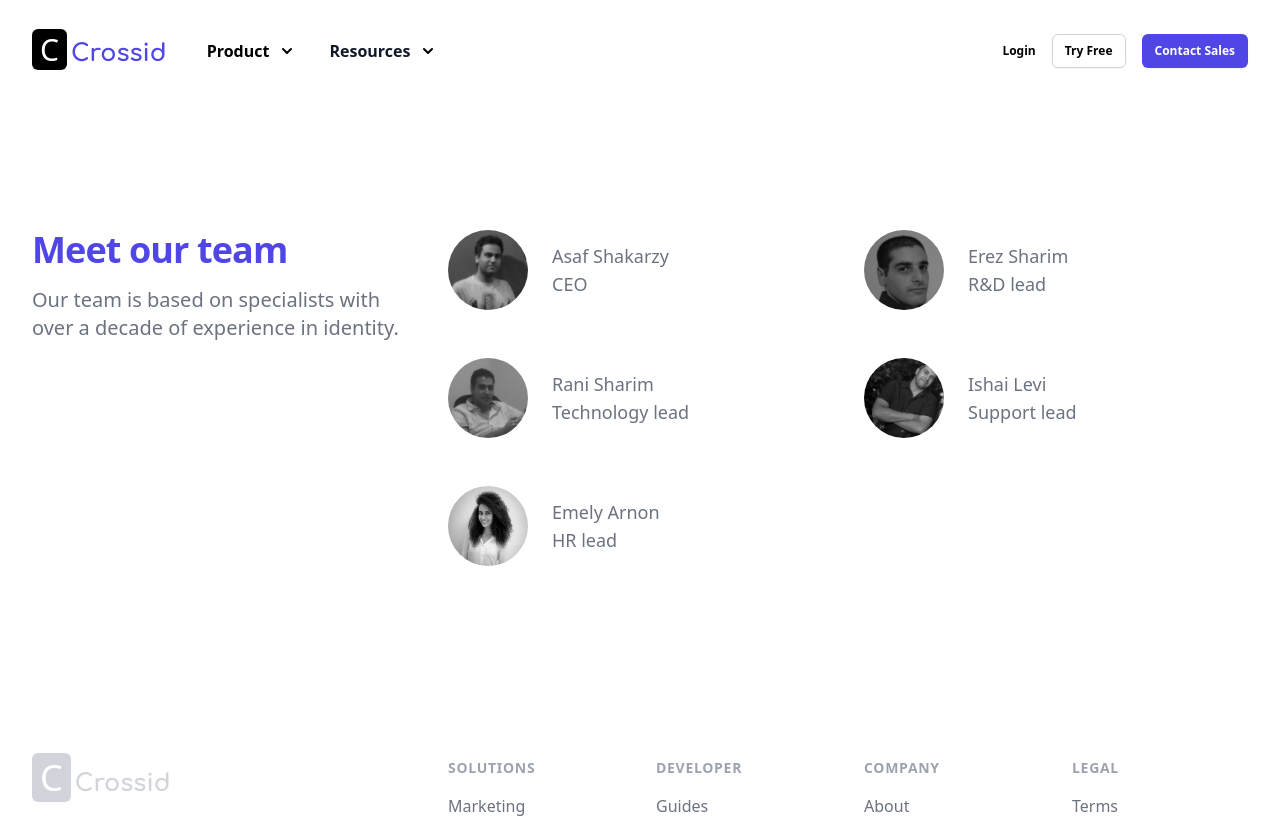
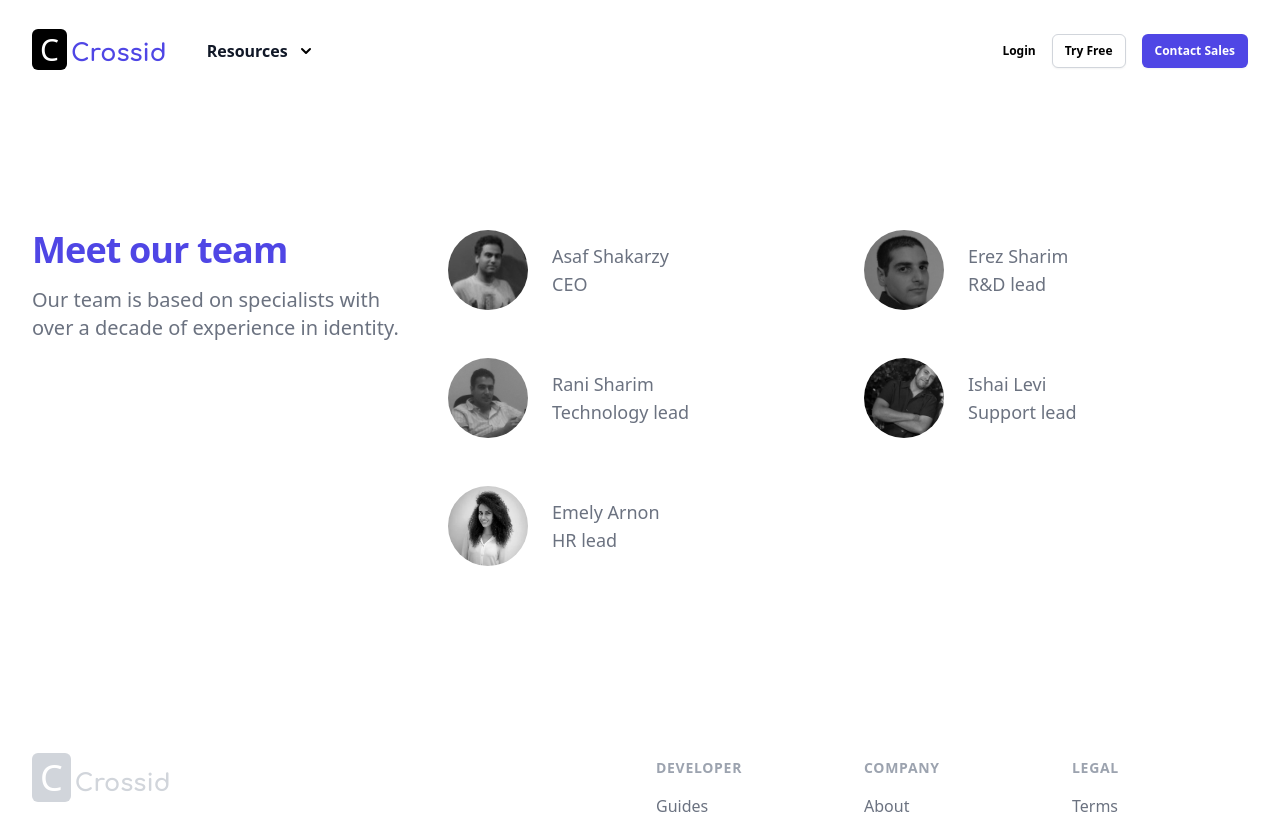
Before and after one commit to crossid/crossidio, a Next.js app: page /company in a window 1280 px wide. Shown: the top 818 px of the page. Built offline with nearby package versions, Linux system fonts and the light colour scheme; a web font is replaced by a local one; what @badrap/bar-of-progress would draw is missing.

Commit message:
fix: hide non ready menu in header and footer.

```diff
--- a/src/components/Footer.tsx
+++ b/src/components/Footer.tsx
@@ -131,7 +131,7 @@ export default function Footer() {
           <div className="mt-12 grid grid-cols-2 gap-8 xl:mt-0 xl:col-span-2">
             <div className="md:grid md:grid-cols-2 md:gap-8">
               <div>
-                <h3 className="text-sm font-semibold text-gray-400 tracking-wider uppercase">
+                {/* <h3 className="text-sm font-semibold text-gray-400 tracking-wider uppercase">
                   Solutions
                 </h3>
                 <ul className="mt-4 space-y-4">
@@ -142,7 +142,7 @@ export default function Footer() {
                       </a>
                     </li>
                   ))}
-                </ul>
+                </ul> */}
               </div>
               {/* <div className="mt-12 md:mt-0">
                 <h3 className="text-sm font-semibold text-gray-400 tracking-wider uppercase">
--- a/src/layouts/default.tsx
+++ b/src/layouts/default.tsx
@@ -146,7 +146,7 @@ function Header() {
               </div>
               <div className="hidden lg:flex-1 lg:flex lg:items-center lg:justify-between">
                 <Popover.Group as="nav" className="flex space-x-8">
-                  <Popover>
+                  {/* <Popover>
                     {({ open }) => (
                       <>
                         <Popover.Button
@@ -186,7 +186,7 @@ function Header() {
                                 >
                                   <div className="flex md:h-full lg:flex-col">
                                     <div className="flex-shrink-0">
-                                      <span className="inline-flex items-center justify-center h-10 w-10 rounded-md bg-indigo-500 text-white sm:h-12 sm:w-12">
+                                      <span className="inline-flex items-center justify-center h-10 w-10 rounded-md bg-black text-white sm:h-12 sm:w-12">
                                         <item.icon className="h-6 w-6" aria-hidden="true" />
                                       </span>
                                     </div>
@@ -231,7 +231,7 @@ function Header() {
                         </Transition>
                       </>
                     )}
-                  </Popover>
+                  </Popover> */}
                   <Popover>
                     {({ open }) => (
                       <>
```
